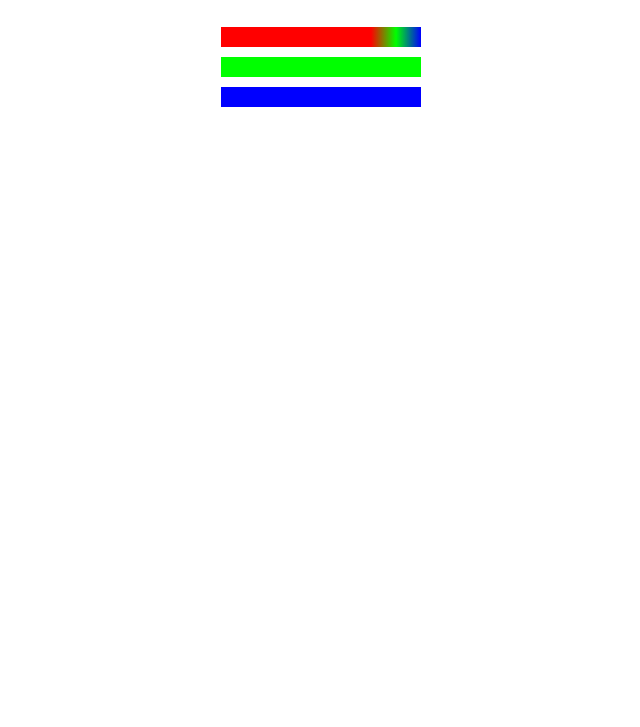
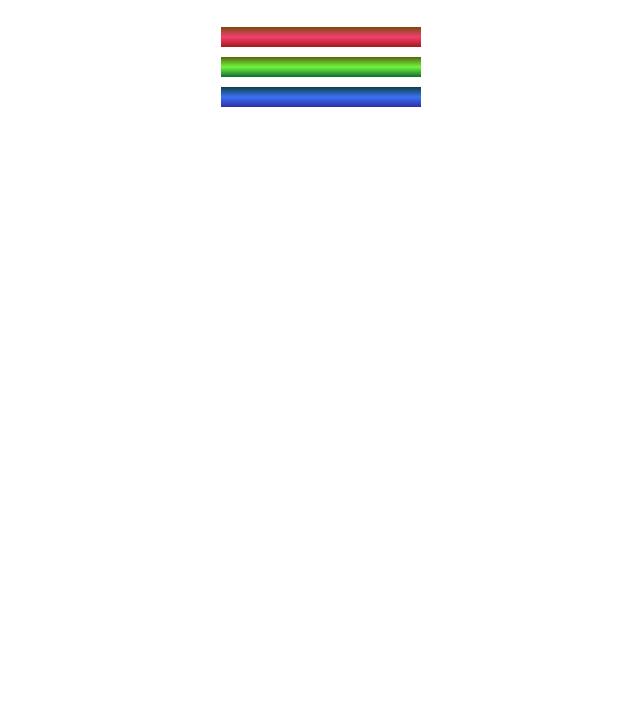
Before and after one commit to f-ssemwanga/HTML-and-CSS, a plain HTML site: page cssColorMarkers.html in a window 1280 px wide. Shown: the part 73-800 px from the top of the page, without its empty margins (319-959 px from the left). Drawn offline with Linux system fonts and the light colour scheme.

Commit message:
complete marker clours

```diff
--- a/stylesheet.css
+++ b/stylesheet.css
@@ -8,13 +8,13 @@ h1{
 
 }
 .red{
-    background:linear-gradient(90deg,rgb(255,0,0) 75%, rgb(0,255,0),rgb(0,0,255));
+    background:linear-gradient(rgb(122,74,14) 0%, rgb(245,62,113) 50%,rgb(162,27,27) 100%);
 }
 .green{
-    background-color:rgb(0,255,0);
+    background:linear-gradient(#55680D,#71F53E,#116c31);
 }
 .blue{
-    background-color:rgb(0,0,255);
+    background:linear-gradient(hsl(186,76%,16%),hsl(223,90%,60%),hsl(240, 56%,42%));
 }
 .container{
 background-color: rgb(255, 255,255);
```
